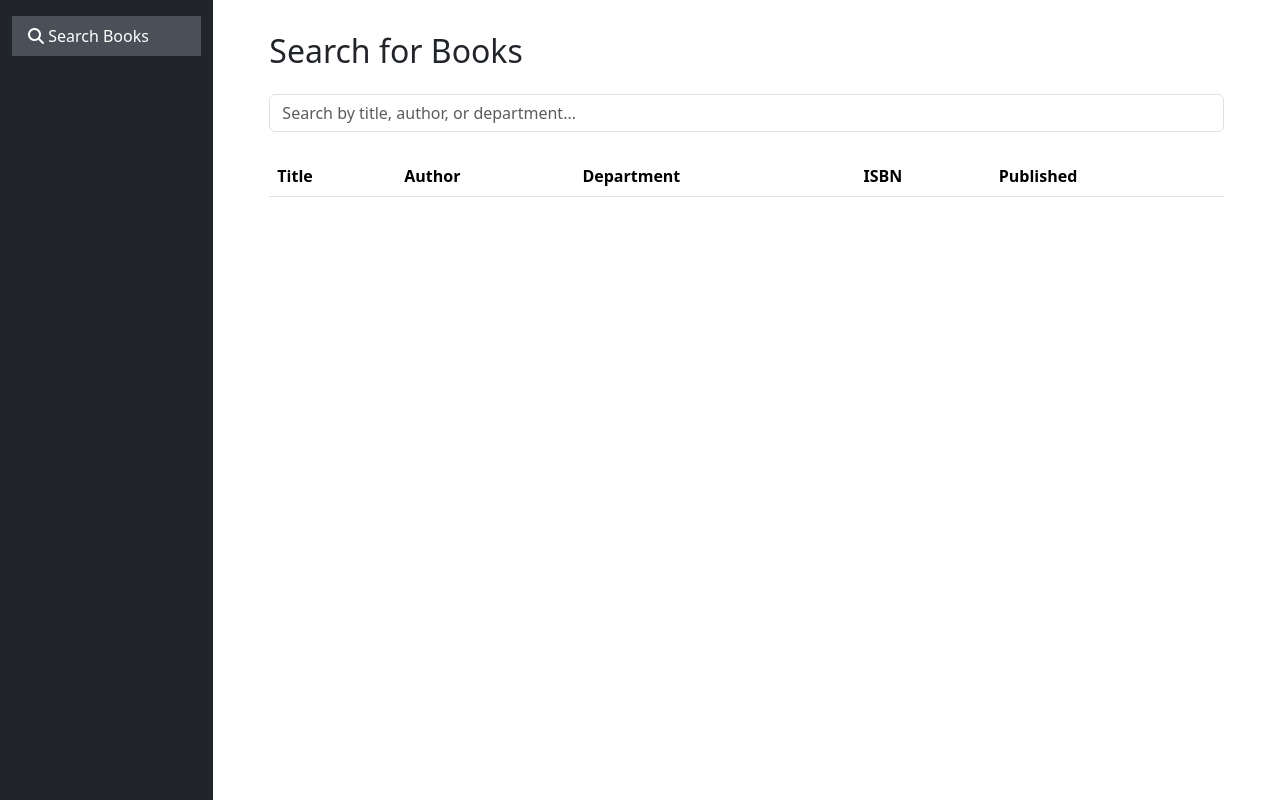
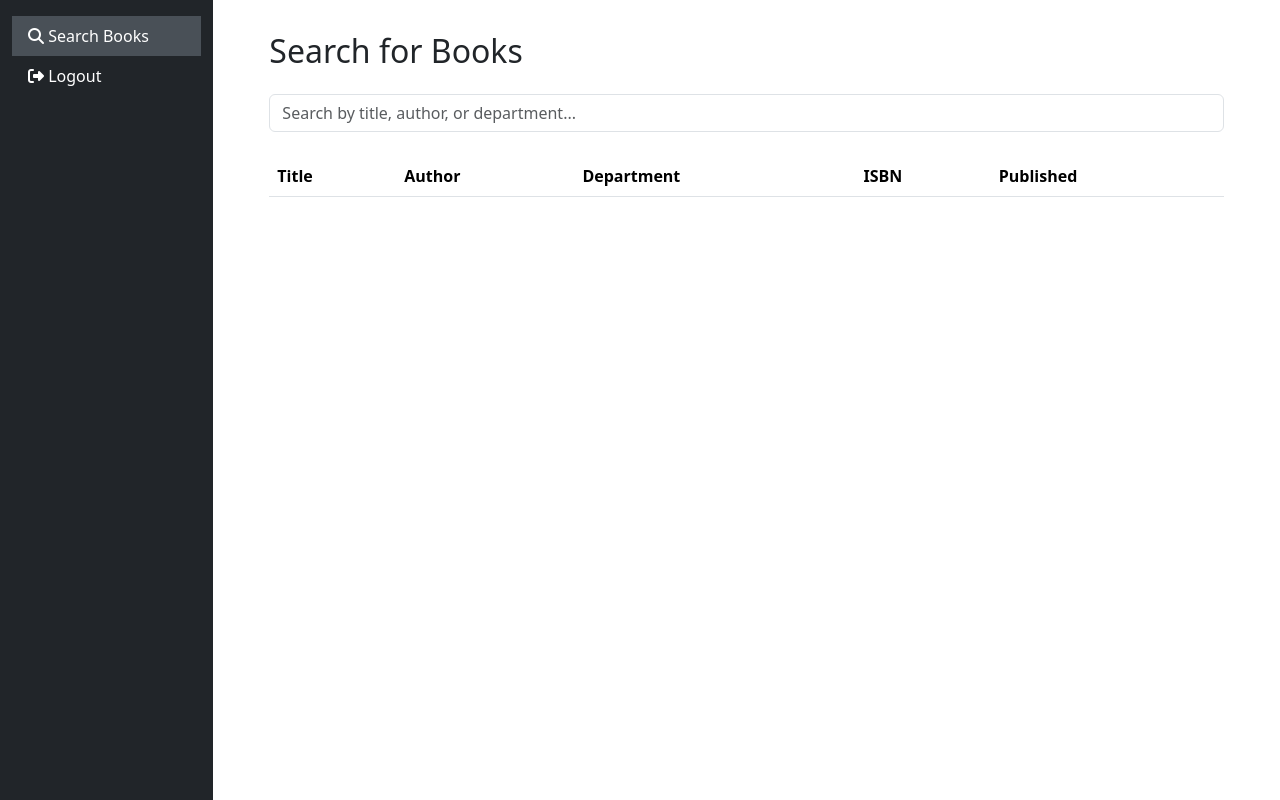
Before and after one commit to salum-juma/chatbot, a Django app: page /student/home in a window 1280 px wide. Run offline with Django 4.2, Linux system fonts and the light colour scheme; lists and menus that the app fills with data are empty.

Commit message:
added logout in student

```diff
--- a/templates/student/home.html
+++ b/templates/student/home.html
@@ -35,6 +35,11 @@
           <li class="nav-item">
             <a class="nav-link active" href="#">
               <i class="fas fa-search"></i> Search Books
+            </a>
+          </li>
+          <li class="nav-item">
+            <a class="nav-link" href="{% url 'logout' %}">
+              <i class="fas fa-sign-out-alt"></i> Logout
             </a>
           </li>
         </ul>
```
Also changed, not shown: db.sqlite3.
